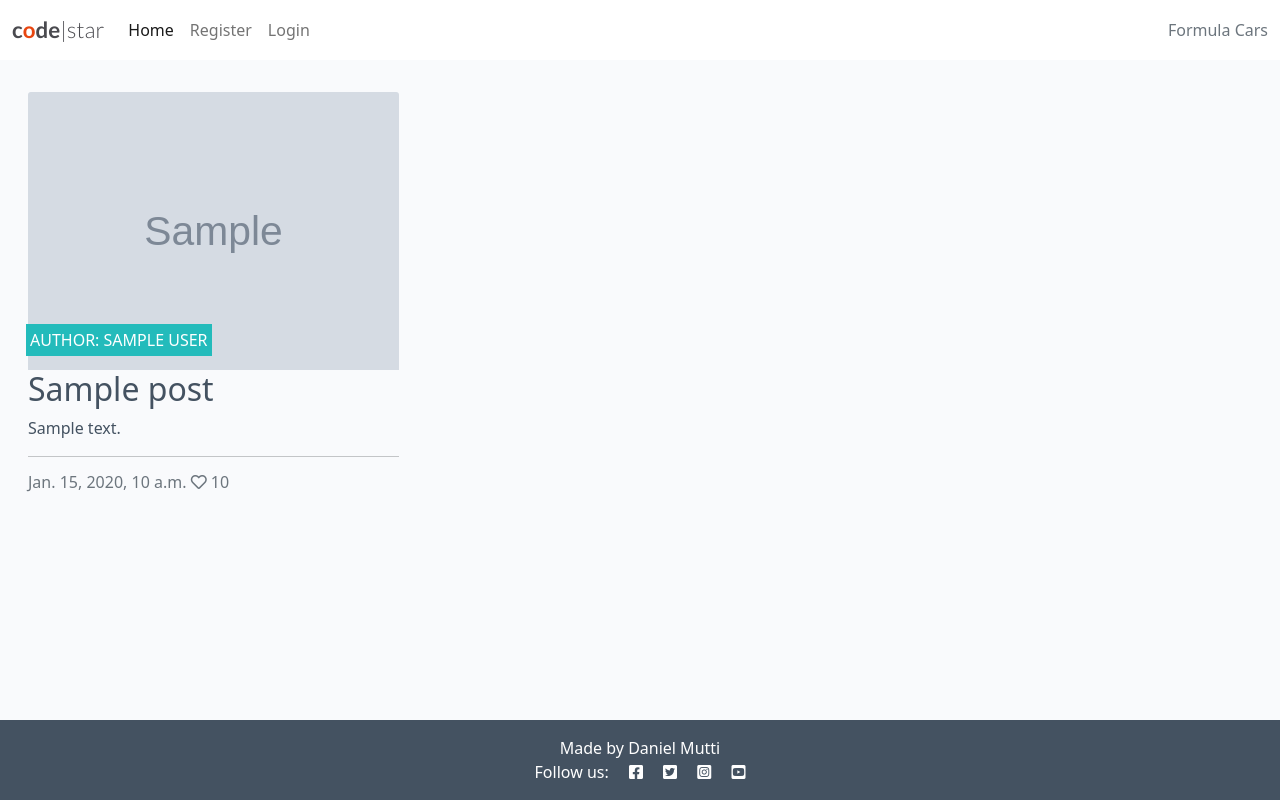
After one commit to Code-Institute-Submissions/MuttiD-car-racing, a Django app: template templates/index.html in a window 1280 px wide. The commit adds this page. Run offline with Django 3.2, Linux system fonts and the light colour scheme; the template is opened without the code that fills it: most values are stand-ins (such as "Sample title", 1, 10 or a date in 2020); grey boxes marked "Sample" are stand-in pictures.

Commit message:
Create html and css files

```diff
--- a/blog/views.py
+++ b/blog/views.py
@@ -5,7 +5,6 @@ from .models import Review
 
 class ReviewList(generic.ListView):
     model = Review
-    template_name = "index.html"
     queryset = Review.objects.filter(status=1).order_by('-created_on')
     template_name = 'index.html'
-    paginate_by = 6         # limit the nr of review
+    paginate_by = 6         # limit the nr of reviews
--- /dev/null
+++ b/static/css/style.css
@@ -0,0 +1,142 @@
+body {
+    background-color: #F9FAFC;
+}
+
+.brand {
+    font-family: Lato, sans-serif;
+    font-size: 1.4rem;
+    font-weight: 700;
+    color: #4A4A4F;
+}
+
+.red-o {
+    color: #E84610;
+}
+
+.thin {
+    font-weight: 300;
+}
+
+.light-bg {
+    background-color: #fff;
+}
+
+.dark-bg {
+    background-color: #445261;
+}
+
+.main-bg {
+    background-color: #F9FAFC;
+}
+
+.card {
+    border: none;
+    background-color: transparent;
+}
+
+.image-container {
+    position: relative;
+}
+
+.image-flash {
+    position: absolute;
+    bottom: 5%;
+    min-width: 30%;
+    left: -2px;
+    background-color: #23BBBB;
+}
+
+.author {
+    color: white;
+    margin: 4px;
+    text-transform: uppercase;
+}
+
+.masthead {
+    margin-top: 10px;
+    overflow: hidden;
+    position: relative;
+    display: inline-block;
+    height: 33vh;
+    width: 100%;
+}
+
+.masthead-text {
+    background-color: #445261;
+    color: white;
+    position: relative;
+}
+
+.masthead-image {
+    position: relative;
+    overflow: hidden;
+}
+
+.masthead-image:after {
+    content: "";
+    position: absolute;
+    top: 0;
+    right: 90%;
+    height: 100%;
+    width: 150%;
+    background: #445261;
+    -webkit-transform: skew(15deg);
+    -moz-transform: skew(15deg);
+    transform: skew(15deg);
+    z-index: 100;
+}
+
+.post-link {                                /* check for post */
+    text-decoration: none;
+    color: #445261;
+}
+
+.post-link:hover,                           /* check for post */
+.page-link {
+    color: #E84610;
+}
+
+.post-title {                               /* check for post */
+    margin-top: 20%;
+    margin-left: 5%;
+}
+
+.post-subtitle {                            /* check for post */
+    margin-left: 5%;
+    color: lightgray;
+}
+
+.btn-signup {
+    background-color: #23BBBB;
+    color: #fff;
+}
+
+.btn-signup:hover,
+.btn-signup:active {
+    background-color: #fff;
+    color: #23BBBB;
+}
+
+.link {
+    color: #23BBBB;
+    text-decoration: none;
+}
+
+.link:hover,
+.link:active {
+    color: #445261;
+    text-decoration: underline;
+}
+
+.btn-like {
+    color: #E84610;
+    border: none;
+    background: transparent;
+}
+
+.btn-like:hover,
+.btn-like:active {
+    color: #E84610;
+    background: transparent;
+    border: none;
+}
--- a/templates/base.html
+++ b/templates/base.html
@@ -7,8 +7,8 @@
     <title>Car Racing</title>
 
     <link rel="preconnect" href="https://fonts.gstatic.com">
-    <link href="https://fonts.googleapis.com/css2?family=Roboto:wght@300&display=swap" rel="stylesheet">
-    <link href="https://fonts.googleapis.com/css2?family=Lato:wght@300;700&display=swap" rel="stylesheet">
+    <link href="https://fonts.googleapis.com/css2?family=Roboto:wght@300&display=swap" rel="stylesheet">                <!-- change fonts-->
+    <link href="https://fonts.googleapis.com/css2?family=Lato:wght@300;700&display=swap" rel="stylesheet">              <!-- change fonts-->
     <link rel="stylesheet" href="https://cdnjs.cloudflare.com/ajax/libs/font-awesome/5.15.3/css/all.min.css">
     <meta name="viewport" content="width=device-width, initial-scale=1" />
     <link href="https://cdn.jsdelivr.net/npm/bootstrap@5.0.1/dist/css/bootstrap.min.css" rel="stylesheet"
--- /dev/null
+++ b/templates/index.html
@@ -0,0 +1,59 @@
+{% extends "base.html" %}
+
+{% block content %}
+
+<div class="container-fluid">
+    <div class="row">
+
+        <!-- Blog Entries Column -->
+        <div class="col-12 mt-3 left">
+            <div class="row">
+                {% for post in post_list %}
+                <div class="col-md-4">
+                    <div class="card mb-4">
+                        <div class="card-body">
+                            <div class="image-container">
+                                {% if "placeholder" in post.featured_image.url %}      <!-- check for post -->
+                                <img class="card-img-top"
+                                    src="https://codeinstitute.s3.amazonaws.com/fullstack/blog/default.jpg">    <!-- change the image -->
+                                {% else %}
+                                <img class="card-img-top" src=" {{ post.featured_image.url }}">     <!-- check for post and image -->
+                                {% endif %}
+                                <div class="image-flash">
+                                    <p class="author">Author: {{ post.author }}</p>                 <!-- check for post -->
+                                </div>
+                            </div>
+                            <a href="#" class="post-link">
+                                <h2 class="card-title">{{ post.title }}</h2>                      <!-- check for post -->
+                                <p class="card-text">{{ post.excerpt }}</p>                       <!-- check for post -->
+                            </a>
+                            <hr />
+                            <p class="card-text text-muted h6">{{ post.created_on}} <i class="far fa-heart"></i>             <!-- check for post -->
+                                {{ post.number_of_likes }}</p>                                                               <!-- check for post -->
+                        </div>
+                    </div>
+                </div>
+                {% if forloop.counter|divisibleby:3 %}
+            </div>
+            <div class="row">
+                {% endif %}
+                {% endfor %}
+
+            </div>
+        </div>
+    </div>
+    {% if is_paginated %}
+    <nav aria-label="Page navigation">
+        <ul class="pagination justify-content-center">
+            {% if page_obj.has_previous %}
+            <li><a href="?page={{ page_obj.previous_page_number }}" class="page-link">&laquo; PREV </a></li>
+            {% endif %}
+            {% if page_obj.has_next %}
+            <li><a href="?page={{ page_obj.next_page_number }}" class="page-link"> NEXT &raquo;</a></li>
+
+            {% endif %}
+        </ul>
+    </nav>
+    {% endif %}
+</div>
+{%endblock%}
```
Also changed, not shown: templates/review_details.html (added, +84 -0 lines).
